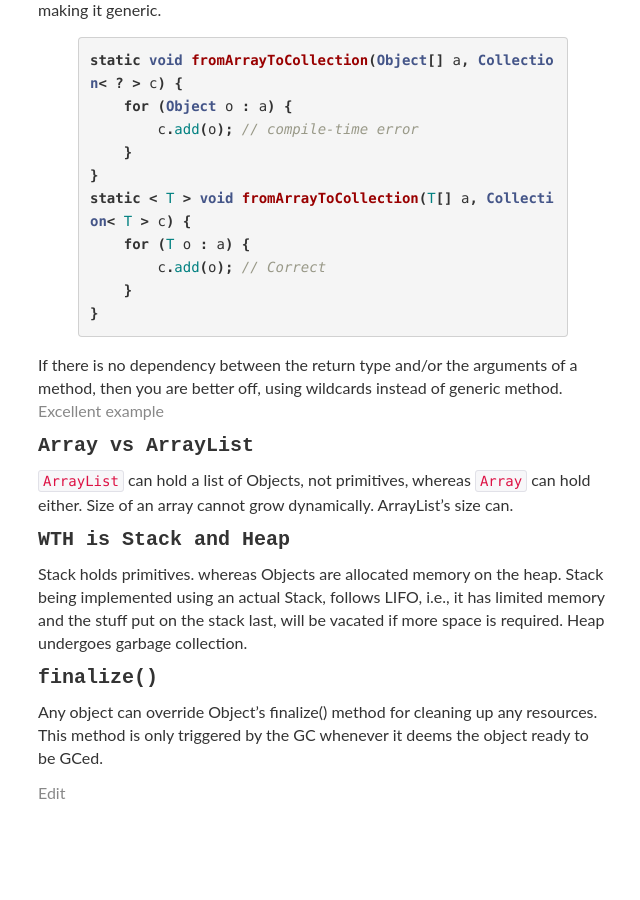
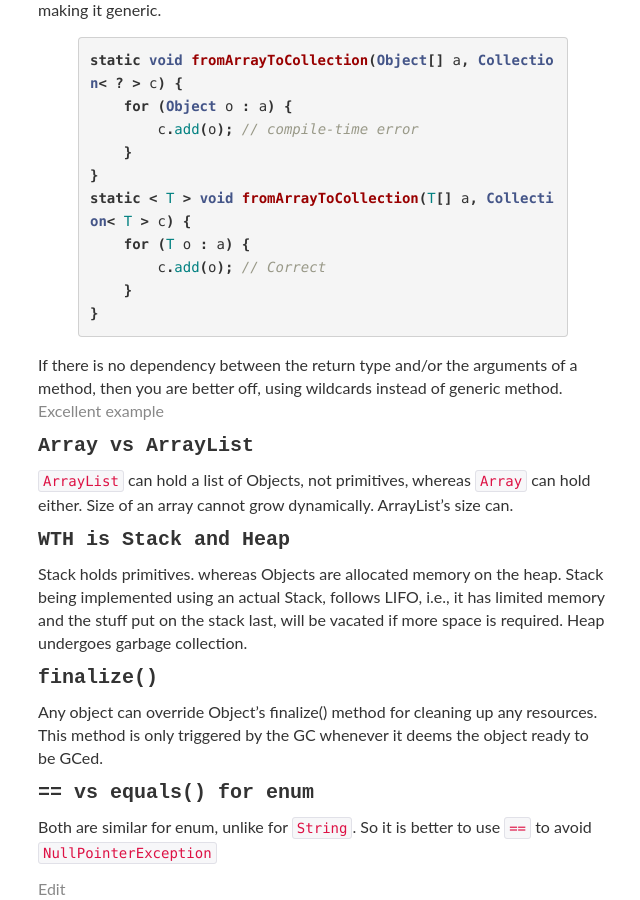
Before and after one commit to dahotre/dahotre.github.io, a Jekyll site: the page built from _posts/2013-07-10-Java-Notes.markdown, in a window 1280 px wide and 900 px high, scrolled down 1446 px. Shown: the whole window, without its empty margins (117-757 px from the left). Built offline with Jekyll 4.4.1, drawn with Linux system fonts in a browser that asks for light colours; nearby versions of some CDN libraries; before the commit the page ends 2250 px from its top, so only the background shows below that.

Commit message:
Update 2013-07-10-Java-Notes.markdown

```diff
--- a/_posts/2013-07-10-Java-Notes.markdown
+++ b/_posts/2013-07-10-Java-Notes.markdown
@@ -69,3 +69,6 @@ Stack being implemented using an actual Stack, follows LIFO, i.e., it has limite
 
 #### finalize()
 Any object can override Object's finalize() method for cleaning up any resources. This method is only triggered by the GC whenever it deems the object ready to be GCed.
+
+#### == vs equals() for enum
+Both are similar for enum, unlike for `String`. So it is better to use `==` to avoid `NullPointerException`
```
